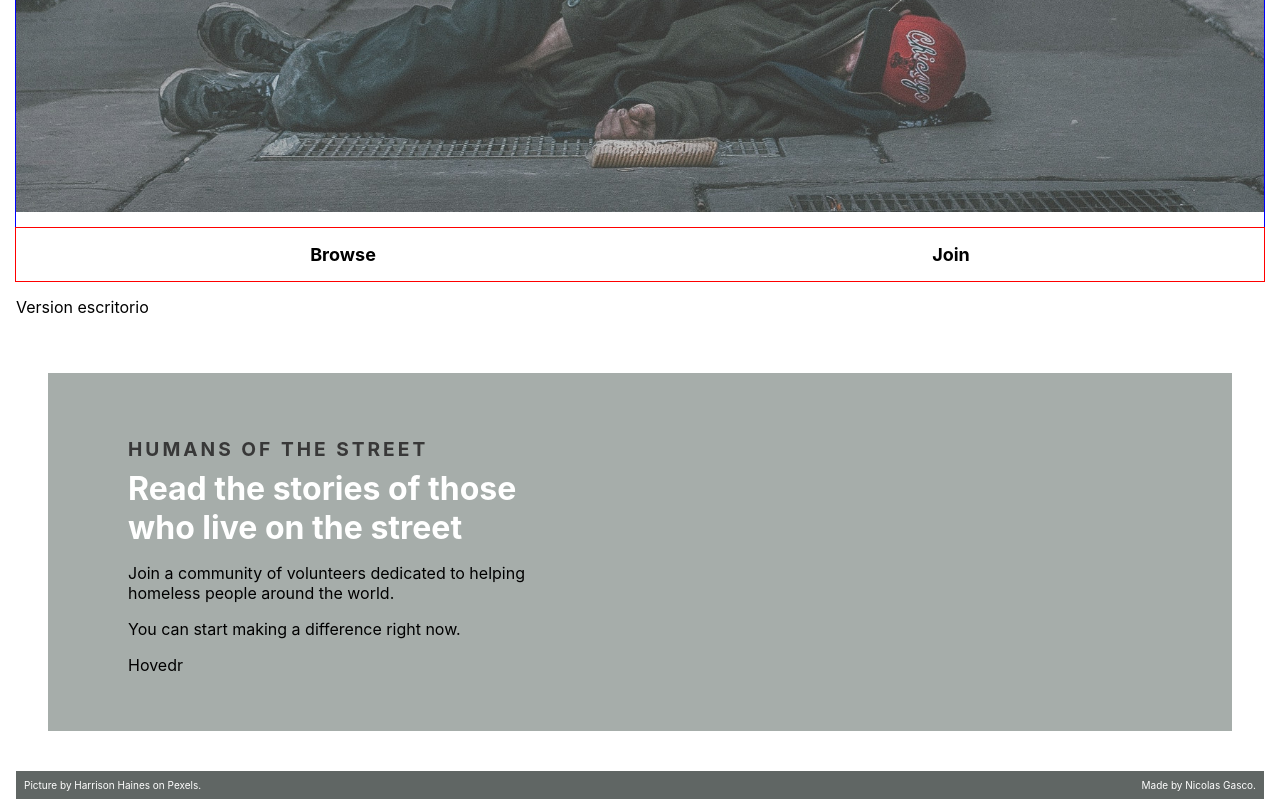
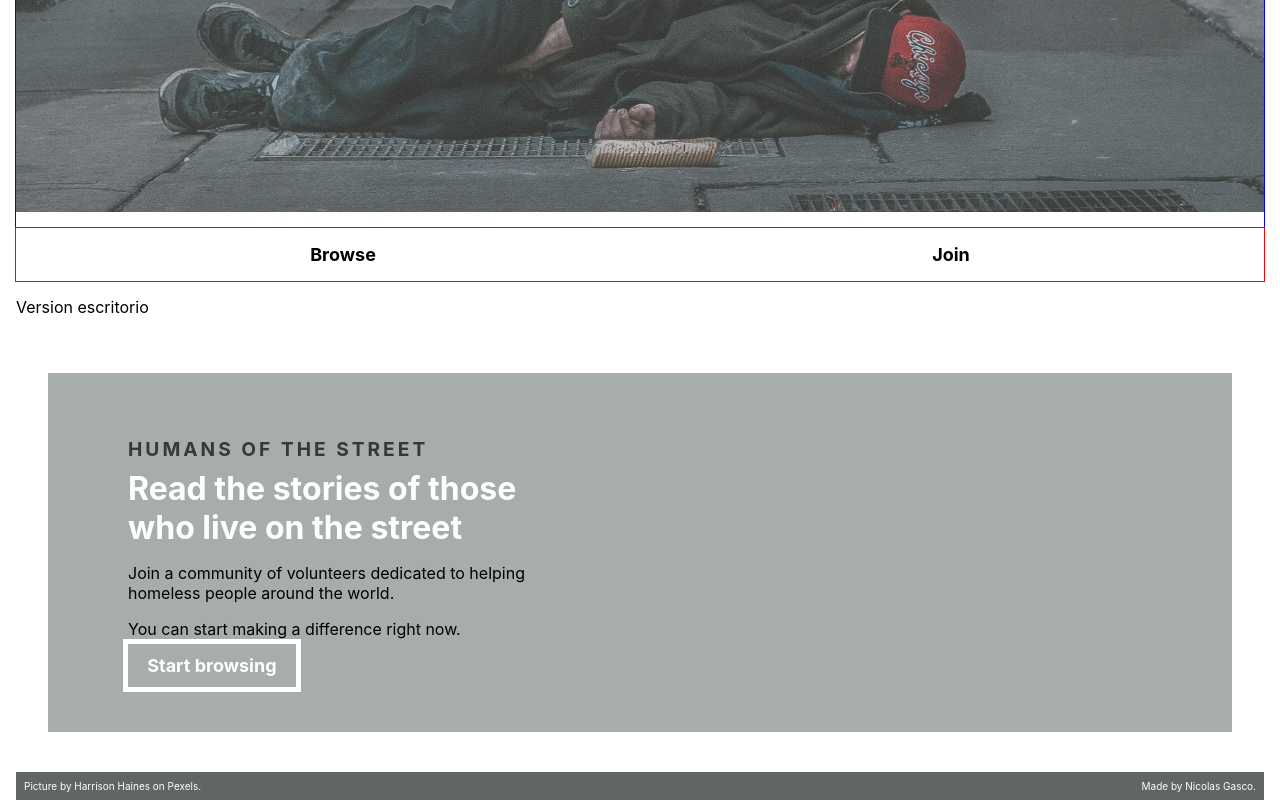
Before and after one commit to nicolasgasco/humans_of_the_streets_react_node, a React (Create React App) app in the folder front/: page / in a window 1280 px wide. Shown: the part 572-1372 px from the top of the page. Built offline with nearby package versions, Linux system fonts and the light colour scheme.

Commit message:
Fixed standard button

```diff
--- a/front/src/components/UI/StandardButton.css
+++ b/front/src/components/UI/StandardButton.css
@@ -0,0 +1,14 @@
+.standard-button {
+    outline: 5px white solid;
+
+    padding: 0.7rem 1.2rem;
+
+    color: white;
+    font-weight: bold;
+    font-size: large;
+}
+
+.standard-button:hover, .standard-button:focus {
+    outline: 5px rgb(236, 236, 236) solid;
+    color: rgb(236, 236, 236);
+}
--- a/front/src/components/UI/StandardButton.js
+++ b/front/src/components/UI/StandardButton.js
@@ -3,7 +3,7 @@ import "./StandardButton.css";
 
 function StandardButton(props) {
   return (
-    <a className="btn btn-2">Hovedr</a>
+    <Link to={props.link} className="standard-button">{props.text}</Link>
   );
 }
 
```
